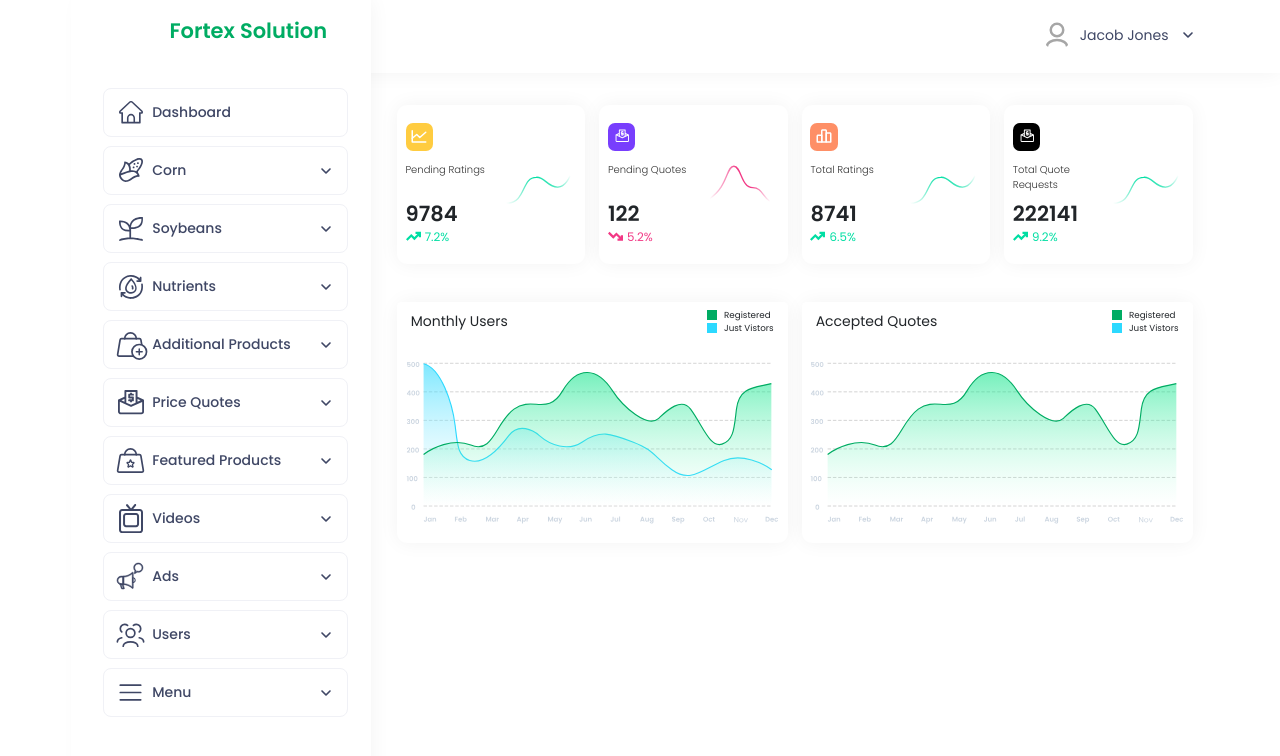
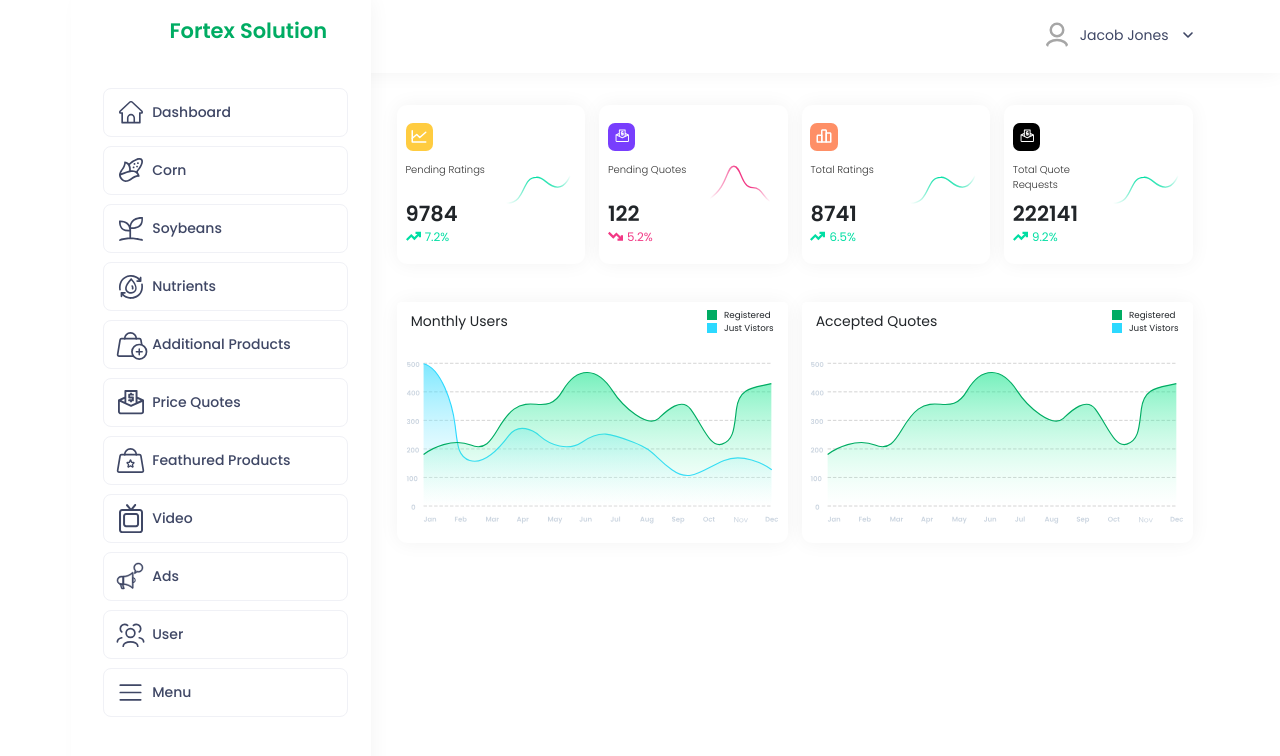
Before and after one commit to itsaboutcode/reactappforagencies, a React (Create React App) app: page / in a window 1280 px wide. Shown: the top 756 px of the page. Built offline with nearby package versions, Linux system fonts and the light colour scheme.

Commit message:
Aside main list and sub list added

```diff
--- a/src/components/Dashboard/Aside.js
+++ b/src/components/Dashboard/Aside.js
@@ -15,121 +15,147 @@ import icMenu from "../../Assets/Images/ic-menu.svg";
 
 
 
-const Aside = () => {
-    return(
-        <>
-            <ul className="main-navbar" id="accordionFlushExample">
+const stockDataNav = [
+    {
+        mainListId:'flush-heading1',
+        dataBsTarget:'#flush-collapse1',
+        ariaControls:'flush-collapse1',
+        imgSrc:icHome,
+        subListId:'flush-collapse1',
+        title:'Dashboard',
+    },
+    {
+        mainListId: 'flush-headingOne',
+        dataBsTarget:'#flush-collapseOne',
+        ariaControls:'flush-collapseOne' ,
+        ariaLabelledby:'flush-headingOne' ,
+        imgSrc:icCorn,
+        subListId:'flush-collapseOne',
+        title:'Corn',
+        imgSrcArrow:icDownArrow,
+    },
+    {
+        mainListId:'flush-headingTwo',
+        dataBsTarget:'#flush-collapseTwo',
+        ariaControls:'flush-collapseTwo',
+        ariaLabelledby:'flush-headingTwo',
+        imgSrc:icSoybeans,
+        subListId:'flush-collapseTwo',
+        title:'Soybeans',
+        imgSrcArrow:icDownArrow,
+    },
+    {
+        mainListId:'flush-headingThree',
+        dataBsTarget:'#flush-collapseThree',
+        ariaControls:'flush-collapseThree',
+        ariaLabelledby:'flush-headingThree',
+        imgSrc:icNutrients,
+        subListId:'flush-collapseThree',
+        title:'Nutrients',
+        imgSrcArrow:icDownArrow,
+    },
+    {
+        mainListId:'flush-headingFour',
+        dataBsTarget:'#flush-collapseFour',
+        ariaControls:'flush-collapseFour',
+        ariaLabelledby:'flush-headingFour',
+        imgSrc:icAdditionalProducts,
+        subListId:'flush-collapseFour',
+        title:'Additional Products',
+        imgSrcArrow:icDownArrow,
+    },
+    {
+        mainListId:'flush-headingFive',
+        dataBsTarget:'#flush-collapseFive',
+        ariaControls:'flush-collapseFive',
+        ariaLabelledby:'flush-headingFive',
+        imgSrc:icQuotes,
+        subListId:'flush-collapseFive',
+        title:'Price Quotes',
+        imgSrcArrow:icDownArrow,
+    },
+    {
+        mainListId:'flush-headingSix',
+        dataBsTarget:'#flush-collapseSix',
+        ariaControls:'flush-collapseSix',
+        ariaLabelledby:'flush-headingSix',
+        imgSrc:icFeathuredProducts,
+        subListId:'flush-collapseSix',
+        title:'Feathured Products',
+        imgSrcArrow:icDownArrow,
+    },
+    {
+        mainListId:'flush-headingSeven',
+        dataBsTarget:'#flush-collapseSeven',
+        ariaControls:'flush-collapseSeven',
+        ariaLabelledby:'flush-headingSeven',
+        imgSrc:icWatch,
+        subListId:'flush-collapseSeven',
+        title:'Video',
+        imgSrcArrow:icDownArrow,
+    },
+    {
+        mainListId:'flush-headingEight',
+        dataBsTarget:'#flush-collapseEight',
+        ariaControls:'flush-collapseEight',
+        ariaLabelledby:'flush-headingEight',
+        imgSrc:icAds,
+        subListId:'flush-collapseEight',
+        title:'Ads',
+        imgSrcArrow:icDownArrow,
+    },
+    {
+        mainListId:'flush-headingNine',
+        dataBsTarget:'#flush-collapseNine',
+        ariaControls:'flush-collapseNine',
+        ariaLabelledby:'flush-headingNine',
+        imgSrc:icNavUser,
+        subListId:'flush-collapseNine',
+        title:'User',
+        imgSrcArrow:icDownArrow,
+    },
+    {
+        mainListId:'flush-headingTen',
+        dataBsTarget:'#flush-collapseTen',
+        ariaControls:'flush-collapseTen',
+        ariaLabelledby:'flush-headingTen',
+        imgSrc:icMenu,
+        subListId:'flush-collapseTen',
+        title:'Menu',
+        imgSrcArrow:icDownArrow,
+    }
 
-                <AsideList mainListId='flush-heading1' dataBsTarget='#flush-collapse1' ariaControls='flush-collapse1' imgSrc={icHome} subListId='flush-collapse1' title='Dashboard' />
+  ];
 
-                <AsideList
-                    mainListId='flush-headingOne'
-                    dataBsTarget='#flush-collapseOne'
-                    ariaControls='flush-collapseOne'
-                    ariaLabelledby='flush-headingOne'
-                    imgSrc={icCorn}
-                    subListId='flush-collapseOne'
-                    title='Corn'
-                    imgSrcArrow={icDownArrow}
-                />
+  const navItems = () => {
+    let navItemsContent = [];
 
-                <AsideList
-                    mainListId='flush-headingTwo'
-                    dataBsTarget='#flush-collapseTwo'
-                    ariaControls='flush-collapseTwo'
-                    ariaLabelledby='flush-headingTwo'
-                    imgSrc={icSoybeans}
-                    subListId='flush-collapseTwo'
-                    title='Soybeans'
-                    imgSrcArrow={icDownArrow}
-                />
-
-                <AsideList
-                    mainListId='flush-headingThree'
-                    dataBsTarget='#flush-collapseThree'
-                    ariaControls='flush-collapseThree'
-                    ariaLabelledby='flush-headingThree'
-                    imgSrc={icNutrients}
-                    subListId='flush-collapseThree'
-                    title='Nutrients'
-                    imgSrcArrow={icDownArrow}
-                />
-
-                <AsideList
-                    mainListId='flush-headingFour'
-                    dataBsTarget='#flush-collapseFour'
-                    ariaControls='flush-collapseFour'
-                    ariaLabelledby='flush-headingFour'
-                    imgSrc={icAdditionalProducts}
-                    subListId='flush-collapseFour'
-                    title='Additional Products'
-                    imgSrcArrow={icDownArrow}
-                />
-
-                <AsideList
-                    mainListId='flush-headingFive'
-                    dataBsTarget='#flush-collapseFive'
-                    ariaControls='flush-collapseFive'
-                    ariaLabelledby='flush-headingFive'
-                    imgSrc={icQuotes}
-                    subListId='flush-collapseFive'
-                    title='Price Quotes'
-                    imgSrcArrow={icDownArrow}
-                />
-
-                <AsideList
-                    mainListId='flush-headingSix'
-                    dataBsTarget='#flush-collapseSix'
-                    ariaControls='flush-collapseSix'
-                    ariaLabelledby='flush-headingSix'
-                    imgSrc={icFeathuredProducts}
-                    subListId='flush-collapseSix'
-                    title='Featured Products'
-                    imgSrcArrow={icDownArrow}
-                />
-
-                <AsideList
-                    mainListId='flush-headingSeven'
-                    dataBsTarget='#flush-collapseSeven'
-                    ariaControls='flush-collapseSeven'
-                    ariaLabelledby='flush-headingSeven'
-                    imgSrc={icWatch}
-                    subListId='flush-collapseSeven'
-                    title='Videos'
-                    imgSrcArrow={icDownArrow}
-                />
-                <AsideList
-                    mainListId='flush-headingEight'
-                    dataBsTarget='#flush-collapseEight'
-                    ariaControls='flush-collapseEight'
-                    ariaLabelledby='flush-headingEight'
-                    imgSrc={icAds}
-                    subListId='flush-collapseEight'
-                    title='Ads'
-                    imgSrcArrow={icDownArrow}
-                />
-                <AsideList
-                    mainListId='flush-headingNine'
-                    dataBsTarget='#flush-collapseNine'
-                    ariaControls='flush-collapseNine'
-                    ariaLabelledby='flush-headingNine'
-                    imgSrc={icNavUser}
-                    subListId='flush-collapseNine'
-                    title='Users'
-                    imgSrcArrow={icDownArrow}
-                />
-                <AsideList
-                    mainListId='flush-headingTen'
-                    dataBsTarget='#flush-collapseTen'
-                    ariaControls='flush-collapseTen'
-                    ariaLabelledby='flush-headingTen'
-                    imgSrc={icMenu}
-                    subListId='flush-collapseTen'
-                    title='Menu'
-                    imgSrcArrow={icDownArrow}
-                />
+    for (let i = 0; i < stockDataNav.length; i++) {
+        console.log('Ali', stockDataNav[i].imgSrc.icHome);
+        navItemsContent.push(
+        <AsideList
+            mainListId={stockDataNav[i].mainListId}
+            dataBsTarget={stockDataNav[i].dataBsTarget}
+            ariaControls={stockDataNav[i].ariaControls}
+            imgSrc={stockDataNav[i].imgSrc}
+            subListId={stockDataNav[i].subListId}
+            title={stockDataNav[i].title}
+            imgSrcArrow={stockDataNav[i].icDownArrow}
+            />
+        );
+    }
+    return navItemsContent;
+  };
 
 
+const Aside = () => {
+
+
+    return (
+        <>
+
+            <ul className="main-navbar" id="accordionFlushExample">
+                {navItems()}
             </ul>
         </>
     )
--- a/src/components/Dashboard/AsideList.js
+++ b/src/components/Dashboard/AsideList.js
@@ -1,4 +1,5 @@
 import React from "react";
+import SubNav from "./SubNav";
 
 const AsideList = ({mainListId, dataBsTarget, imgSrc, subListId, ariaControls, title, imgSrcArrow, ariaLabelledby}) => {
     return(
@@ -10,15 +11,7 @@ const AsideList = ({mainListId, dataBsTarget, imgSrc, subListId, ariaControls, t
                     <img src={imgSrcArrow} className="ms-auto" alt="" />
                 </a>
                 <div id={subListId} className="accordion-collapse collapse p-0" aria-labelledby={ariaLabelledby} data-bs-parent="#accordionFlushExample">
-                    <ul>
-                        <li><a href="javascript:;">Ratings</a></li>
-                        <li><a href="javascript:;">Brands</a></li>
-                        <li><a href="javascript:;">Traits</a></li>
-                        <li><a href="javascript:;">Maturities</a></li>
-                        <li><a href="javascript:;">Hybrids</a></li>
-                        <li><a href="javascript:;">Add Rating</a></li>
-                        <li><a href="javascript:;">Pending Variety Tags</a></li>
-                    </ul>
+                    <SubNav />
                 </div>
             </li>
         </>
--- /dev/null
+++ b/src/components/Dashboard/SubNav.js
@@ -0,0 +1,55 @@
+import React from "react";
+
+
+const stockDataSubNav = [
+    {
+        title:'Ratings',
+    },
+    {
+        title:'Brands',
+    },
+    {
+        title:'Traits',
+    },
+    {
+        title:'Maturities',
+    },
+    {
+        title:'Hybrids',
+    },
+    {
+        title:'Add Rating',
+    },
+    {
+        title:'Pending Variety Tags',
+    }
+
+
+  ];
+
+  const subNavItems = () => {
+    let subNavItemsContent = [];
+
+    for (let i = 0; i < stockDataSubNav.length; i++) {
+        console.log(stockDataSubNav[i].imgSrc);
+        subNavItemsContent.push(
+            <li><a href="javascript:;">{stockDataSubNav[i].title}</a></li>
+        );
+    }
+    return subNavItemsContent;
+  };
+
+
+
+
+const SubNav = () => {
+    return(
+        <>
+            <ul>
+                {subNavItems()}
+            </ul>
+        </>
+    )
+}
+
+export default SubNav;
```
